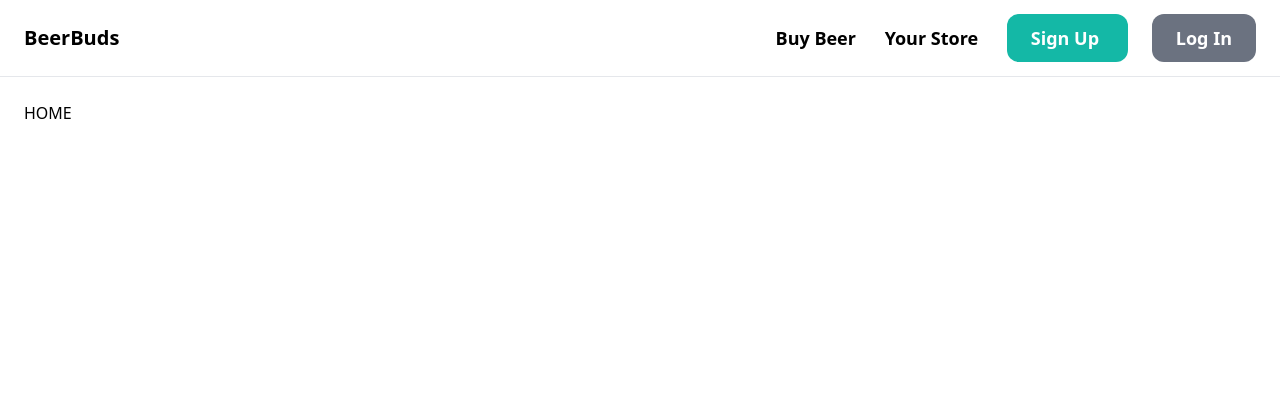
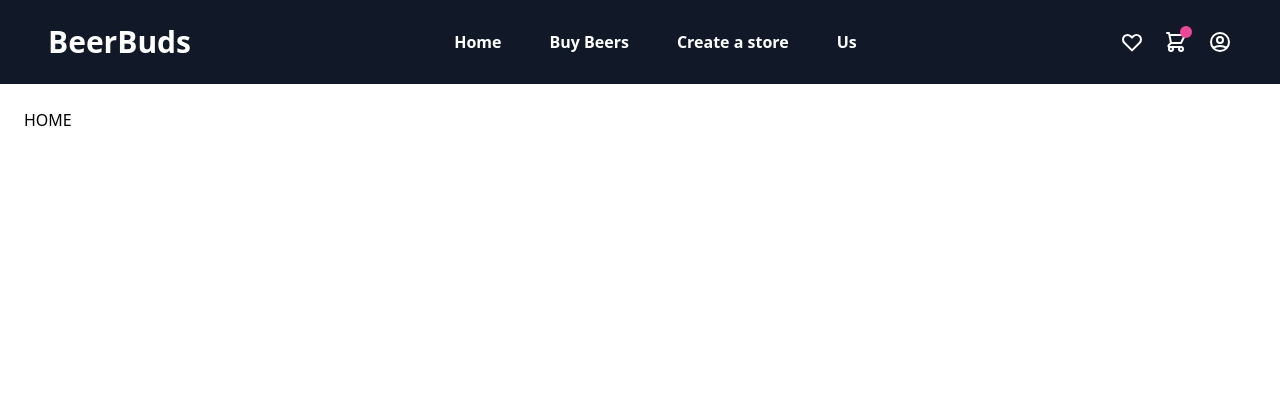
Before and after one commit to mallaghi/beerbuds, a Django app: page / in a window 1280 px wide. Shown: the top 420 px of the page. Run offline with Django 4.2, Linux system fonts and the light colour scheme; some libraries are stand-ins or nearby versions.

Commit message:
Commit to pull

```diff
--- a/core/templates/core/base.html
+++ b/core/templates/core/base.html
@@ -10,16 +10,63 @@
 
 <body class="flex flex-col min-h-screen">
 
-  <nav class="px-6 py-6 flex justify-between items-center border-b border-gray-200">
-    <a href="/" class="text-xl font-semibold"> BeerBuds </a>
-    <div class="space-x-6">
-        <a href="/" class="text-lg font-semibold hover:text-gray-500"> Buy Beer  </a>
-        <a href="/" class="text-lg font-semibold hover:text-gray-500"> Your Store </a>
-        <a href="{% url 'core:signup' %}" class="px-6 py-3 text-lg font-semibold bg-teal-500 text-white rounded-xl hover:bg-teal-700"> Sign Up </a>
-        <a href="{% url 'core:login' %}" class="px-6 py-3 text-lg font-semibold bg-gray-500 text-white rounded-xl hover:bg-gray-700"> Log In </a>
+  <nav class="flex justify-between bg-gray-900 text-white w-screen">
+    <div class="px-5 xl:px-12 py-6 flex w-full items-center">
+      <a class="text-3xl font-bold font-heading" href="#">
+        <!-- <img class="h-9" src="logo.png" alt="logo"> -->
+        BeerBuds
+      </a>
+      <!-- Nav Links -->
+      <ul class="hidden md:flex px-4 mx-auto font-semibold font-heading space-x-12">
+        <li><a class="hover:text-gray-200" href="#">Home</a></li>
+        <li><a class="hover:text-gray-200" href="#">Buy Beers</a></li>
+        <li><a class="hover:text-gray-200" href="#">Create a store</a></li>
+        <li><a class="hover:text-gray-200" href="#">Us</a></li>
+      </ul>
+
+      <!-- Header Icons -->
+      <div class="hidden xl:flex items-center space-x-5 items-center">
+        <a class="hover:text-gray-200" href="#">
+          <svg xmlns="http://www.w3.org/2000/svg" class="h-6 w-6" fill="none" viewBox="0 0 24 24" stroke="currentColor">
+            <path stroke-linecap="round" stroke-linejoin="round" stroke-width="2" d="M4.318 6.318a4.5 4.5 0 000 6.364L12 20.364l7.682-7.682a4.5 4.5 0 00-6.364-6.364L12 7.636l-1.318-1.318a4.5 4.5 0 00-6.364 0z" />
+          </svg>
+        </a>
+        <a class="flex items-center hover:text-gray-200" href="#">
+            <svg xmlns="http://www.w3.org/2000/svg" class="h-6 w-6" fill="none" viewBox="0 0 24 24" stroke="currentColor">
+                <path stroke-linecap="round" stroke-linejoin="round" stroke-width="2" d="M3 3h2l.4 2M7 13h10l4-8H5.4M7 13L5.4 5M7 13l-2.293 2.293c-.63.63-.184 1.707.707 1.707H17m0 0a2 2 0 100 4 2 2 0 000-4zm-8 2a2 2 0 11-4 0 2 2 0 014 0z" />
+            </svg>
+          <span class="flex absolute -mt-5 ml-4">
+            <span class="animate-ping absolute inline-flex h-3 w-3 rounded-full bg-pink-400 opacity-75"></span>
+              <span class="relative inline-flex rounded-full h-3 w-3 bg-pink-500">
+              </span>
+            </span>
+        </a>
+        <!-- Sign In / Register      -->
+        <a class="flex items-center hover:text-gray-200" href="#">
+            <svg xmlns="http://www.w3.org/2000/svg" class="h-6 w-6 hover:text-gray-200" fill="none" viewBox="0 0 24 24" stroke="currentColor">
+              <path stroke-linecap="round" stroke-linejoin="round" stroke-width="2" d="M5.121 17.804A13.937 13.937 0 0112 16c2.5 0 4.847.655 6.879 1.804M15 10a3 3 0 11-6 0 3 3 0 016 0zm6 2a9 9 0 11-18 0 9 9 0 0118 0z" />
+            </svg>
+        </a>
+
+      </div>
     </div>
+    <!-- Responsive navbar -->
+    <a class="xl:hidden flex mr-6 items-center" href="#">
+      <svg xmlns="http://www.w3.org/2000/svg" class="h-6 w-6 hover:text-gray-200" fill="none" viewBox="0 0 24 24" stroke="currentColor">
+        <path stroke-linecap="round" stroke-linejoin="round" stroke-width="2" d="M3 3h2l.4 2M7 13h10l4-8H5.4M7 13L5.4 5M7 13l-2.293 2.293c-.63.63-.184 1.707.707 1.707H17m0 0a2 2 0 100 4 2 2 0 000-4zm-8 2a2 2 0 11-4 0 2 2 0 014 0z" />
+      </svg>
+      <span class="flex absolute -mt-5 ml-4">
+        <span class="animate-ping absolute inline-flex h-3 w-3 rounded-full bg-pink-400 opacity-75"></span>
+        <span class="relative inline-flex rounded-full h-3 w-3 bg-pink-500">
+        </span>
+      </span>
+    </a>
+    <a class="navbar-burger self-center mr-12 xl:hidden" href="#">
+        <svg xmlns="http://www.w3.org/2000/svg" class="h-6 w-6 hover:text-gray-200" fill="none" viewBox="0 0 24 24" stroke="currentColor">
+            <path stroke-linecap="round" stroke-linejoin="round" stroke-width="2" d="M4 6h16M4 12h16M4 18h16" />
+        </svg>
+    </a>
   </nav>
-
   <div class="flex-1 px-6 py-6">
   {% block content %} {% endblock %}
   </div>
```
Also changed, not shown: db.sqlite3.
